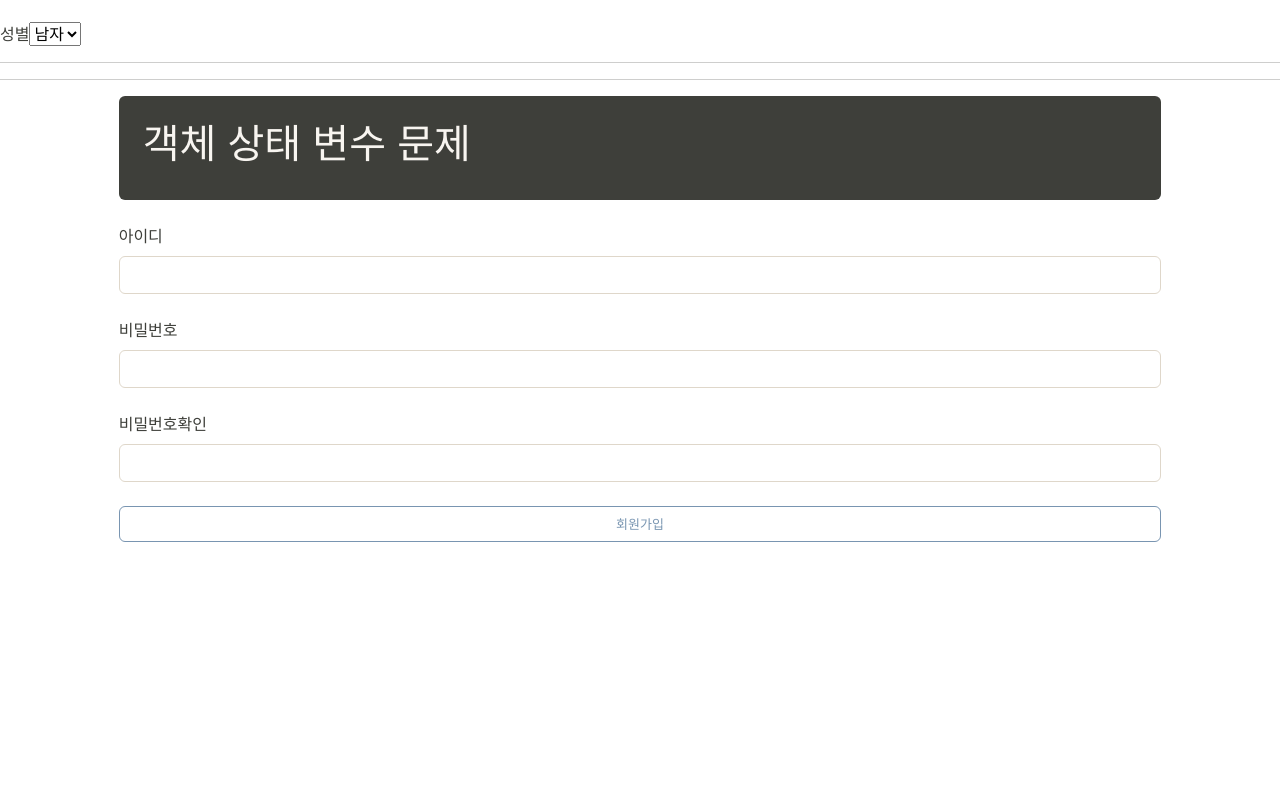
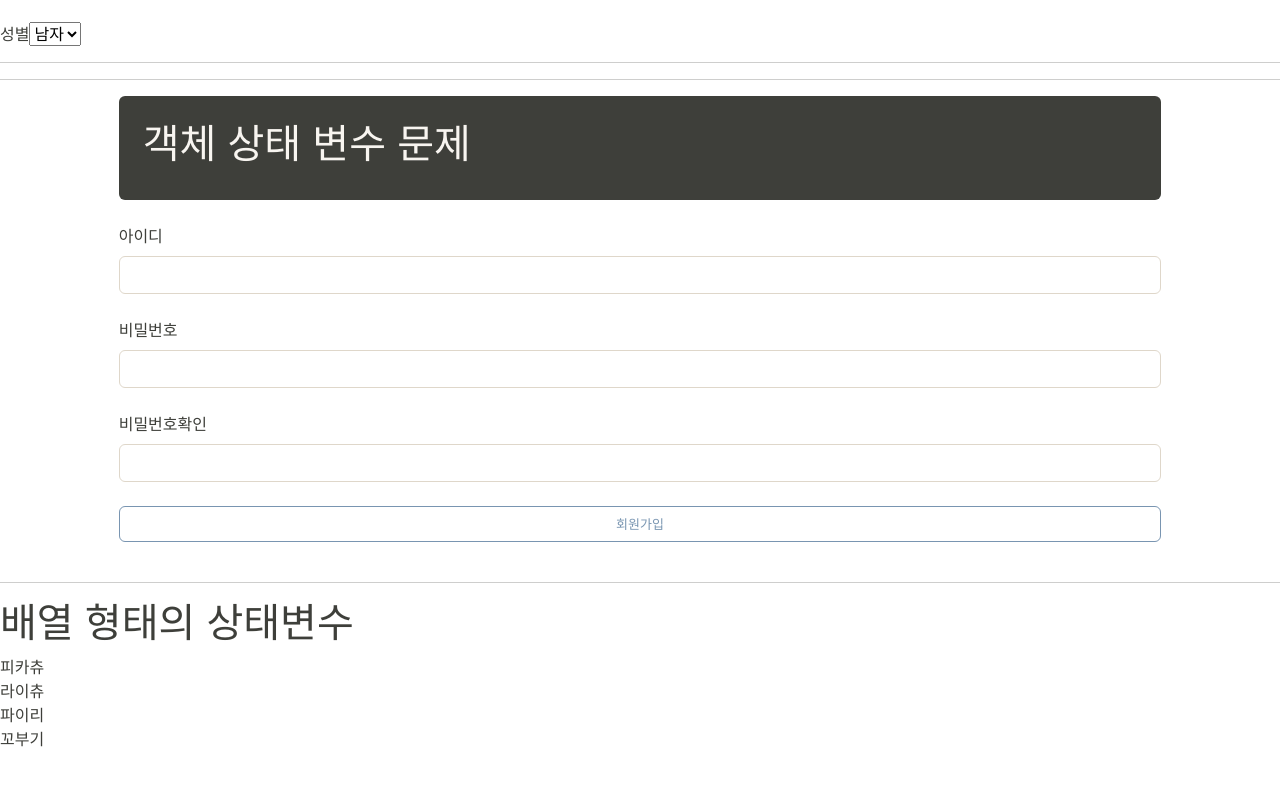
Before and after one commit to juyeonjo21/jy21-react, a React (Create React App) app in the folder demo03/: page / in a window 1280 px wide. Shown: the part 1721-2506 px from the top of the page. Before the commit the page ends 2287 px from the top, so only its background shows below. Built offline with nearby package versions, Linux system fonts and the light colour scheme.

Commit message:
배열 형태의 상태변수 예제

```diff
--- a/demo03/src/App.js
+++ b/demo03/src/App.js
@@ -6,6 +6,7 @@
 import Exam05 from './components/Exam05';
 import Exam06 from './components/Exam06';
 import Exam07 from './components/Exam07';
+import Exam08 from './components/Exam08';
 
 function App() {
   return (
@@ -26,6 +27,10 @@
     <Exam06/>
     <hr/>
     <Exam07/>
+    <hr/>
+    <Exam08/>
+
+    <div className='my-5 py-5'></div>
     </>
   );
 }
--- /dev/null
+++ b/demo03/src/components/Exam08.js
@@ -0,0 +1,25 @@
+import { useState } from "react";
+
+const Exam08 = ()=>{
+    const [names,setNames] = useState(['피카츄','라이츄','파이리','꼬부기']);
+
+    //배열 형태의 데이터를 출력할 때는 ES6의 map 함수를 사용한다
+    //- map 함수는 배열의 데이터를 변화시키면서 새로운 배열을 생성하는 명령
+    //- map 함수로 화면을 반복적으로 출력할 때 반드시 반복되는 영역에 key 속성이 있어야 한다
+    //- key 속성은 반드시 유일해야 한다(주의)/백엔드에서 데이터를 가져오면 PK를 사용한다
+    //- 도저히 사용할 값이 없다면 map에 두 번째 매개변수인 index를 사용
+    return(
+        <>
+        <h1>배열 형태의 상태변수</h1>
+        {/* 밑으로 enter쳐서 쓸 땐 괄호로 묶어줘야 함 */}
+        {/* {names.map(name=><div>{name}</div>)} */}
+        {names.map((name,index)=>(
+            <>
+        <div key={index}>{name}</div>
+        </>
+        ))}
+        </>
+    )
+};
+
+export default Exam08;
```
